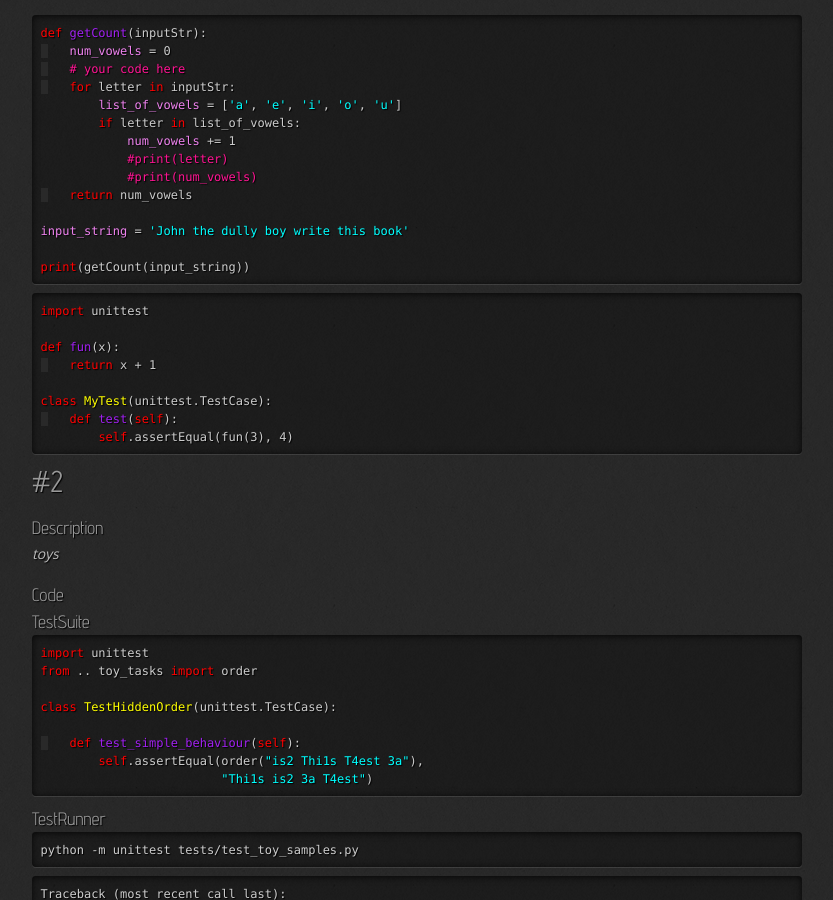
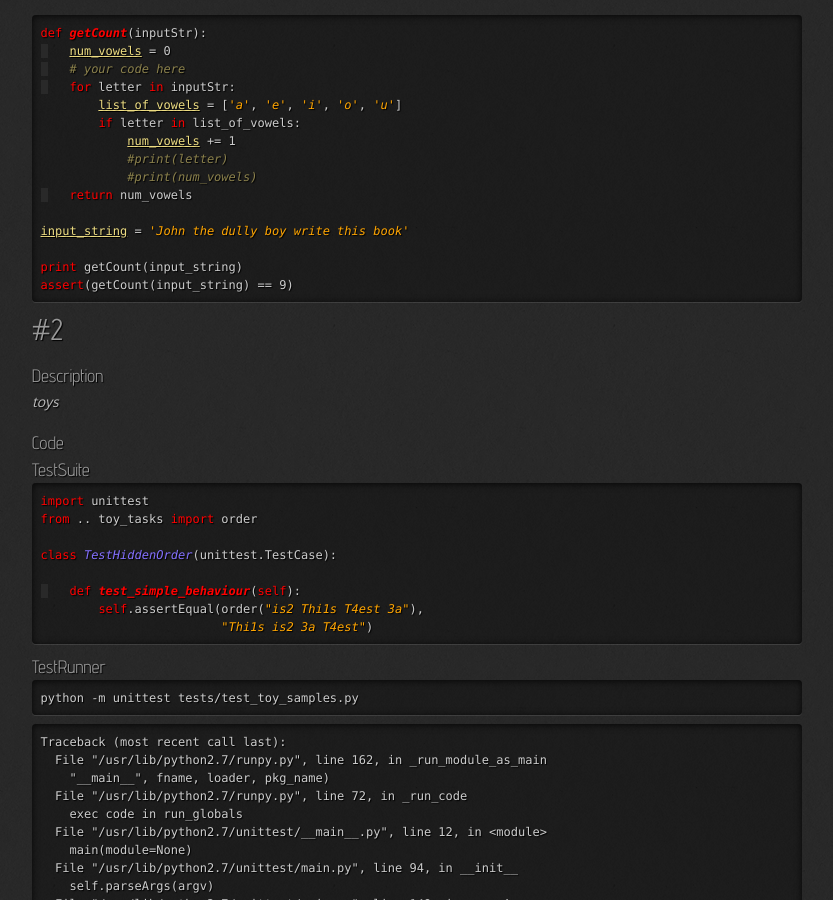
Before and after one commit to 0--key/0--key.github.io, a Jekyll site: the page built from _posts/2016-11-12-toys-tasks.html, in a window 1280 px wide and 900 px high, scrolled down 417 px. Shown: the whole window, without its empty margins (23-856 px from the left). Built offline with Jekyll 4.4.1, drawn with Linux system fonts in a browser that asks for light colours; nearby versions of some CDN libraries; comment, search, counter and statistics services are not loaded.

Commit message:
Experimental style for toy tasks

```diff
--- a/_posts/2016-11-12-toys-tasks.html
+++ b/_posts/2016-11-12-toys-tasks.html
@@ -35,33 +35,21 @@ We will consider a, e, i, o, and u as vowels for this Kata.
 
 <div class="org-src-container">
 
-<pre class="src src-python"><span style="color: #ff0000;">def</span> <span style="color: #a020f0;">getCount</span>(inputStr):
-<span style="color: #00ff00; background-color: #292929;"> </span>   <span style="color: #ee82ee;">num_vowels</span> = 0
-<span style="color: #00ff00; background-color: #292929;"> </span>   <span style="color: #ff1493;"># </span><span style="color: #ff1493;">your code here</span>
+<pre class="src src-python"><span style="color: #ff0000;">def</span> <span style="color: #ff0000; font-weight: bold; font-style: italic;">getCount</span>(inputStr):
+<span style="color: #00ff00; background-color: #292929;"> </span>   <span style="color: #eedd82; text-decoration: underline;">num_vowels</span> = 0
+<span style="color: #00ff00; background-color: #292929;"> </span>   <span style="color: #8b814c; font-style: italic;"># </span><span style="color: #8b814c; font-style: italic;">your code here</span>
 <span style="color: #00ff00; background-color: #292929;"> </span>   <span style="color: #ff0000;">for</span> letter <span style="color: #ff0000;">in</span> inputStr:
-        <span style="color: #ee82ee;">list_of_vowels</span> = [<span style="color: #00ffff;">'a'</span>, <span style="color: #00ffff;">'e'</span>, <span style="color: #00ffff;">'i'</span>, <span style="color: #00ffff;">'o'</span>, <span style="color: #00ffff;">'u'</span>]
+        <span style="color: #eedd82; text-decoration: underline;">list_of_vowels</span> = [<span style="color: #ffa500; font-style: italic;">'a'</span>, <span style="color: #ffa500; font-style: italic;">'e'</span>, <span style="color: #ffa500; font-style: italic;">'i'</span>, <span style="color: #ffa500; font-style: italic;">'o'</span>, <span style="color: #ffa500; font-style: italic;">'u'</span>]
         <span style="color: #ff0000;">if</span> letter <span style="color: #ff0000;">in</span> list_of_vowels:
-            <span style="color: #ee82ee;">num_vowels</span> += 1
-            <span style="color: #ff1493;">#</span><span style="color: #ff1493;">print(letter)</span>
-            <span style="color: #ff1493;">#</span><span style="color: #ff1493;">print(num_vowels)</span>
+            <span style="color: #eedd82; text-decoration: underline;">num_vowels</span> += 1
+            <span style="color: #8b814c; font-style: italic;">#</span><span style="color: #8b814c; font-style: italic;">print(letter)</span>
+            <span style="color: #8b814c; font-style: italic;">#</span><span style="color: #8b814c; font-style: italic;">print(num_vowels)</span>
 <span style="color: #00ff00; background-color: #292929;"> </span>   <span style="color: #ff0000;">return</span> num_vowels
 
-<span style="color: #ee82ee;">input_string</span> = <span style="color: #00ffff;">'John the dully boy write this book'</span>
+<span style="color: #eedd82; text-decoration: underline;">input_string</span> = <span style="color: #ffa500; font-style: italic;">'John the dully boy write this book'</span>
 
-<span style="color: #ff0000;">print</span>(getCount(input_string))
-</pre>
-</div>
-
-<div class="org-src-container">
-
-<pre class="src src-python"><span style="color: #ff0000;">import</span> unittest
-
-<span style="color: #ff0000;">def</span> <span style="color: #a020f0;">fun</span>(x):
-<span style="color: #00ff00; background-color: #292929;"> </span>   <span style="color: #ff0000;">return</span> x + 1
-
-<span style="color: #ff0000;">class</span> <span style="color: #ffff00;">MyTest</span>(unittest.TestCase):
-<span style="color: #00ff00; background-color: #292929;"> </span>   <span style="color: #ff0000;">def</span> <span style="color: #a020f0;">test</span>(<span style="color: #ff0000;">self</span>):
-        <span style="color: #ff0000;">self</span>.assertEqual(fun(3), 4)
+<span style="color: #ff0000;">print</span> getCount(input_string)
+<span style="color: #ff0000;">assert</span>(getCount(input_string) == 9)
 </pre>
 </div>
 </div>
@@ -92,11 +80,11 @@ We will consider a, e, i, o, and u as vowels for this Kata.
 <pre class="src src-python"><span style="color: #ff0000;">import</span> unittest
 <span style="color: #ff0000;">from</span> .. toy_tasks <span style="color: #ff0000;">import</span> order
 
-<span style="color: #ff0000;">class</span> <span style="color: #ffff00;">TestHiddenOrder</span>(unittest.TestCase):
+<span style="color: #ff0000;">class</span> <span style="color: #8470ff; font-style: italic;">TestHiddenOrder</span>(unittest.TestCase):
 
-<span style="color: #00ff00; background-color: #292929;"> </span>   <span style="color: #ff0000;">def</span> <span style="color: #a020f0;">test_simple_behaviour</span>(<span style="color: #ff0000;">self</span>):
-        <span style="color: #ff0000;">self</span>.assertEqual(order(<span style="color: #00ffff;">"is2 Thi1s T4est 3a"</span>),
-                         <span style="color: #00ffff;">"Thi1s is2 3a T4est"</span>)
+<span style="color: #00ff00; background-color: #292929;"> </span>   <span style="color: #ff0000;">def</span> <span style="color: #ff0000; font-weight: bold; font-style: italic;">test_simple_behaviour</span>(<span style="color: #ff0000;">self</span>):
+        <span style="color: #ff0000;">self</span>.assertEqual(order(<span style="color: #ffa500; font-style: italic;">"is2 Thi1s T4est 3a"</span>),
+                         <span style="color: #ffa500; font-style: italic;">"Thi1s is2 3a T4est"</span>)
 </pre>
 </div>
 </div>
```
